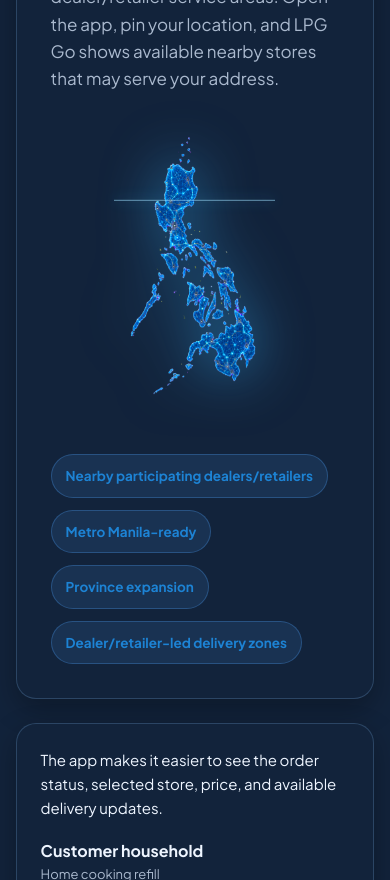
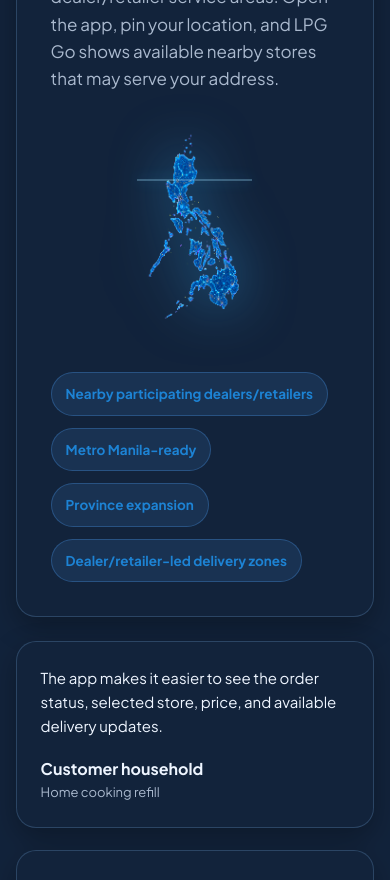
Before and after one commit to mrHeinrichh/LPG-Go-WebPage, a Next.js app: page / in a window 390 px wide. Shown: the part 11120-12000 px from the top of the page. Built offline with nearby package versions, Linux system fonts and the light colour scheme.

Commit message:
Resize coverage map for mobile screens

```diff
--- a/app/globals.css
+++ b/app/globals.css
@@ -2084,6 +2084,22 @@ footer a:hover {
   }
 }
 @media (max-width: 640px) {
+  .coverage-map-wrap {
+    min-height: 220px;
+  }
+  .coverage-network-map {
+    width: 180px;
+    height: 216px;
+  }
+  .coverage-network-map::after {
+    animation-name: coverage-network-scan-mobile;
+  }
+  @keyframes coverage-network-scan-mobile {
+    0% { transform: translateY(0); opacity: 0; }
+    12% { opacity: 0.78; }
+    84% { opacity: 0.56; }
+    100% { transform: translateY(214px); opacity: 0; }
+  }
   .page-hero::before,
   .page-hero::after {
     display: none;
```
